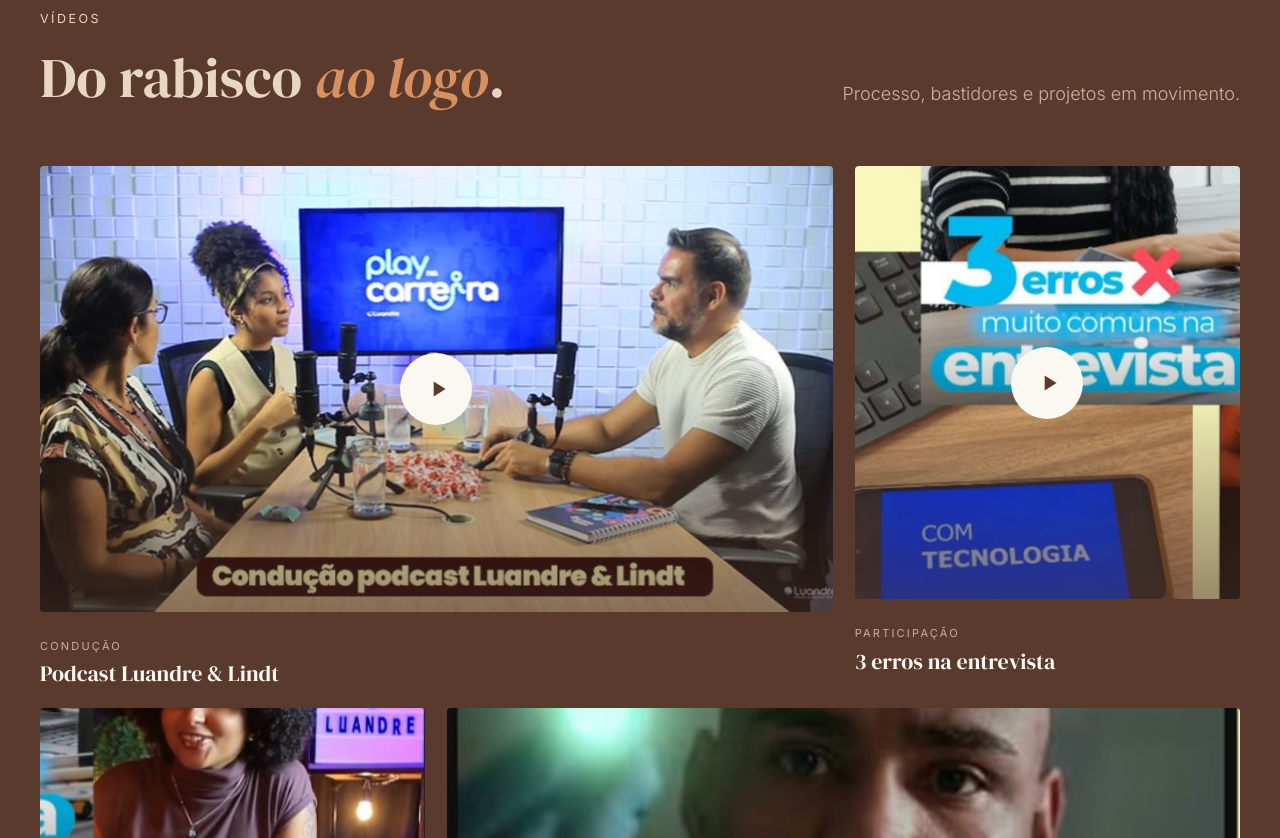
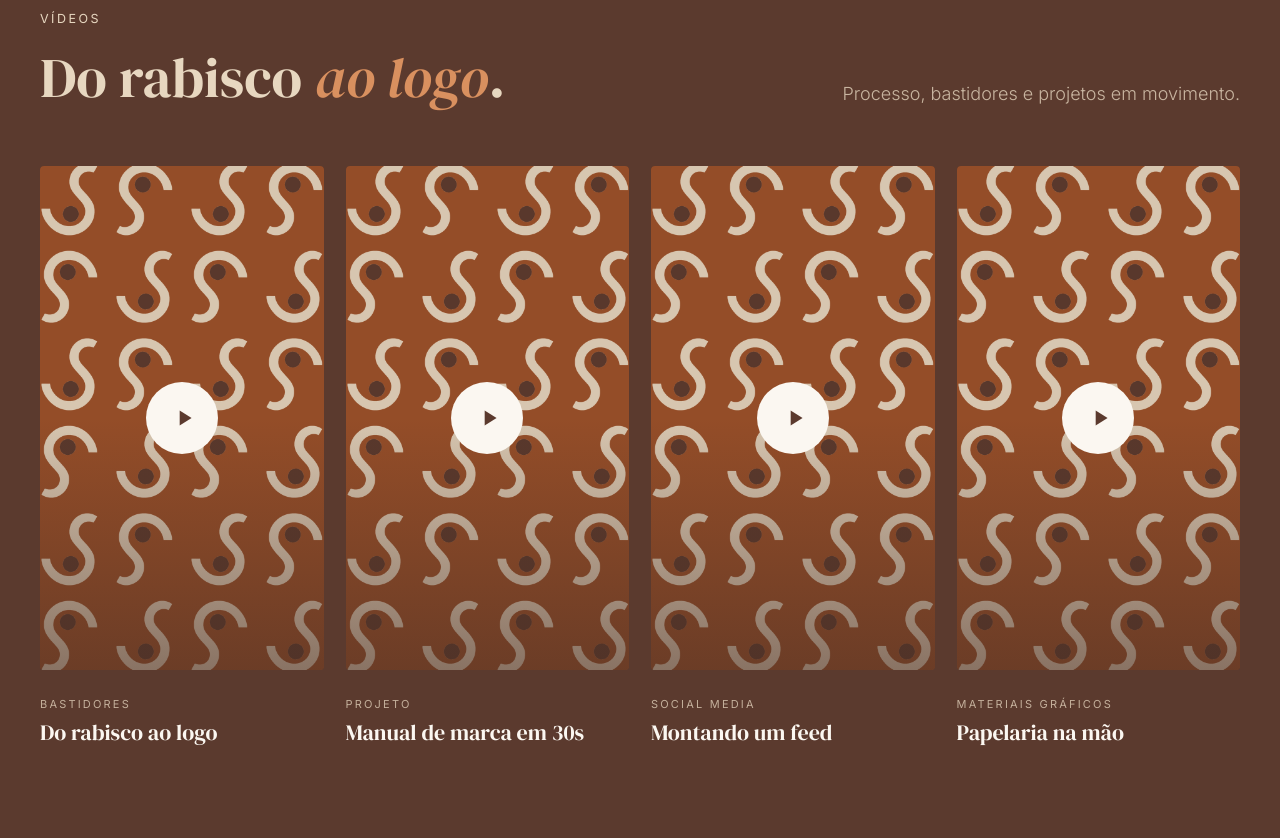
Before and after one commit to studio-senas/studio-senas, a plain HTML site: page index.html in a window 1280 px wide. Shown: the part 5242-6080 px from the top of the page. Drawn offline with Linux system fonts and the light colour scheme.

Commit message:
Vídeos: volta ao layout anterior, sem os vídeos do portfólio
Co-Authored-By: Claude Opus 5.5 <noreply@anthropic.com>
Claude-Session: https://claude.ai/code/session_01NA79X9m9rUEhpXqEJF2hRv

```diff
--- a/assets/css/style.css
+++ b/assets/css/style.css
@@ -383,7 +383,7 @@ p { margin: 0; }
 @media (max-width: 600px) { .cases { grid-template-columns: 1fr; } }
 
 /* ---------- Vídeos ---------- */
-.videos { display: grid; grid-template-columns: repeat(3, 1fr); gap: 22px; align-items: start; }
+.videos { display: grid; grid-template-columns: repeat(4, 1fr); gap: 22px; }
 .video { border: 0; background: transparent; padding: 0; text-align: left; color: var(--bege); }
 .video--h { grid-column: span 2; }
 .video__thumb {
@@ -391,7 +391,6 @@ p { margin: 0; }
   background: var(--choco-esc);
 }
 .video--h .video__thumb { aspect-ratio: 16 / 9; }
-.video--v .video__thumb { aspect-ratio: 8 / 9; }
 .video__thumb img { width: 100%; height: 100%; object-fit: cover; transition: transform .8s var(--ease); }
 .video__pattern {
   position: absolute; inset: 0;
--- a/assets/js/conteudo.js
+++ b/assets/js/conteudo.js
@@ -163,10 +163,10 @@ const CASES = [
    formato: 'vertical' (reels, 9:16) ou 'horizontal' (16:9)
    capa: imagem de capa (opcional) */
 const VIDEOS = [
-  { titulo: 'Podcast Luandre & Lindt', subtitulo: 'Condução', tipo: 'youtube', url: '', formato: 'horizontal', capa: 'assets/img/videos/podcast.jpg' },
-  { titulo: '3 erros na entrevista', subtitulo: 'Participação', tipo: 'youtube', url: '', formato: 'vertical', capa: 'assets/img/videos/participacao-1.jpg' },
-  { titulo: 'Bastidores Luandre', subtitulo: 'Participação', tipo: 'youtube', url: '', formato: 'vertical', capa: 'assets/img/videos/participacao-2.jpg' },
-  { titulo: 'Conexões · manifesto Luandre', subtitulo: 'Edição de vídeo', tipo: 'youtube', url: '', formato: 'horizontal', capa: 'assets/img/videos/manifesto.jpg' }
+  { titulo: 'Do rabisco ao logo', subtitulo: 'Bastidores', tipo: 'youtube', url: '', formato: 'vertical', capa: '' },
+  { titulo: 'Manual de marca em 30s', subtitulo: 'Projeto', tipo: 'youtube', url: '', formato: 'vertical', capa: '' },
+  { titulo: 'Montando um feed', subtitulo: 'Social media', tipo: 'youtube', url: '', formato: 'vertical', capa: '' },
+  { titulo: 'Papelaria na mão', subtitulo: 'Materiais gráficos', tipo: 'youtube', url: '', formato: 'vertical', capa: '' }
 ];
 
 /* ---------- DEPOIMENTOS ----------
```
Also changed, not shown: assets/img/videos/manifesto.jpg (deleted), assets/img/videos/participacao-1.jpg (deleted), assets/img/videos/participacao-2.jpg (deleted), assets/img/videos/podcast.jpg (deleted).
